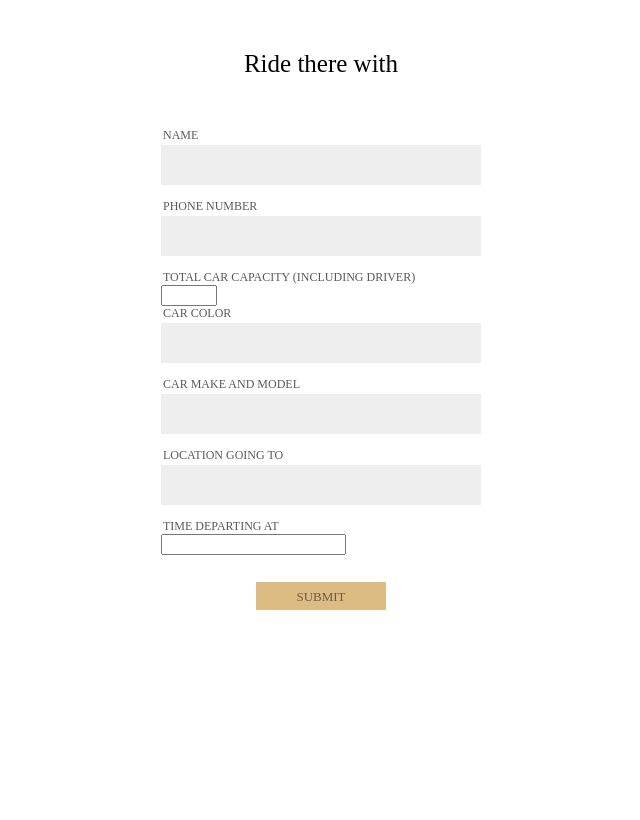
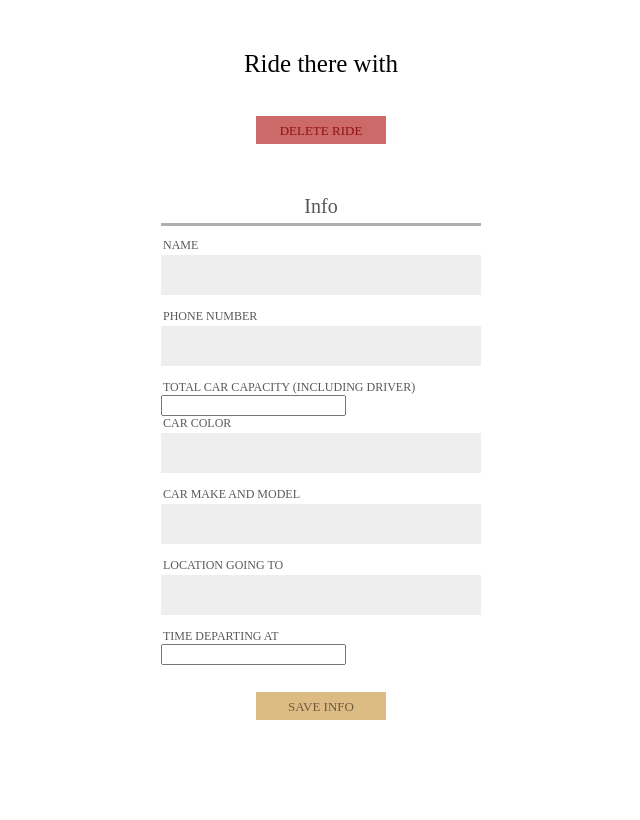
Before and after one commit to nikrdc/motorpool, a Flask app: template templates/driver.html in a window 1280 px wide. Shown: the whole page, without its empty margins (319-959 px from the left). Before the commit the page ends 610 px from the top, so only its background shows below. Run offline with Flask 2, Linux system fonts and the light colour scheme; the template is opened without the code that fills it: values that come from a table or form of the project are taken from there, others are empty; some libraries are stand-ins or nearby versions; some web fonts are replaced.

Commit message:
all front end complete except for date and time pickers

```diff
--- a/app.py
+++ b/app.py
@@ -82,13 +82,12 @@
     submit = SubmitField('Create')
 
 
-class DriverForm(Form):
-    name = StringField('Name', validators = [Required()])
-    phone = StringField('Phone number', validators = [Required(), Length(10)])
-    capacity = IntegerField('Total car capacity (including driver)',
-                            validators = [Required(), NumberRange(1, 10)])
-    car_color = StringField('Car color', validators = [Required()])
-    make_model = StringField('Car make and model', validators = [Required()])
+class PersonForm(Form):
+    name = StringField('Name')
+    phone = StringField('Phone number')
+    capacity = IntegerField('Total car capacity (including driver)')
+    car_color = StringField('Car color')
+    make_model = StringField('Car make and model')
 
     directions = SelectMultipleField(
         'Which direction(s) are you travelling in?',
@@ -104,12 +103,7 @@
     going_at = DateTimeField('Time departing at')
 
     submit = SubmitField('Submit')
-
-
-class RiderForm(Form):
-    name = StringField('Name', validators = [Required()])
-    phone = StringField('Phone number', validators = [Required(), Length(10)])
-    submit = SubmitField('Submit')
+    save = SubmitField('Save info')
 
 
 # Helpers
@@ -194,12 +188,14 @@
         return redirect(url_for('index'))
 
 
+#AHHAHAHJASHFJHASHSAHAHHAHHA
+
 @app.route('/<event_token>/<driver_id>', methods = ['GET', 'POST'])
 def show_driver(event_token, driver_id):
     event = Event.query.get(find(event_token))
     driver = Driver.query.get(driver_id)
     if driver in event.drivers:
-        form = DriverForm(obj = driver, leaving_from = driver.location,
+        form = PersonForm(obj = driver, leaving_from = driver.location,
                           leaving_at = driver.datetime,
                           going_to = driver.location,
                           going_at = driver.datetime)
@@ -227,7 +223,7 @@
 @app.route('/<event_token>/add', methods = ['GET', 'POST'])
 def add_driver(event_token):
     if find(event_token):
-        form = DriverForm()
+        form = PersonForm()
         event = Event.query.get(find(event_token))
         if form.validate_on_submit():
             directions = form.directions.data
@@ -248,6 +244,8 @@
     else:
         abort(404)
 
+#AHHAHAHJASHFJHASHSAHAHHAHHA
+
 
 @app.route('/<event_token>/<driver_id>/add', methods = ['GET', 'POST'])
 def add_rider(event_token, driver_id):
@@ -255,7 +253,7 @@
     driver = Driver.query.get(driver_id)
     if driver in event.drivers:
         if len(driver.riders.all()) < driver.capacity - 1:
-            form = RiderForm()
+            form = PersonForm()
             if form.validate_on_submit():
                 rider = Rider(name = form.name.data,
                               phone = form.phone.data,
--- a/static/style.css
+++ b/static/style.css
@@ -105,7 +105,6 @@
 
 .driver_name {
     font-family: 'Whitney-Medium';
-    padding: 0 3px;
     font-size: 18px;
     padding: 10px 0 0 10px;
 }
@@ -215,7 +214,7 @@
     width: 130px;
 }
 
-#submit, #driver_button {
+#submit, #driver_button, #save {
     background-color: #ddbc83;
     border: none;
     width: 130px;
@@ -226,7 +225,7 @@
     font-size: 13px;
 }
 
-#submit:hover, #driver_button:hover {
+#submit:hover, #driver_button:hover, #save:hover {
     outline: 3px solid #6d5a43;
     -webkit-transition: all 0.2s;
     -moz-transition: all 0.2s;
@@ -277,10 +276,6 @@
 
 #directions li {
     margin: 5px 0;
-}
-
-.new_item {
-    margin: 30px auto 0 auto;
 }
 
 
@@ -340,3 +335,81 @@
     color: #2064c7;
     font-size: 18px;
 }
+
+
+/* Driver and rider */
+
+#join_driver_card {
+    margin: 50px auto 0 auto;
+}
+
+#driver_title {
+    margin: 0 0 30px 0;
+}
+
+#driver_riders, #driver_info {
+    width: 320px;
+    margin: 0 auto;
+}
+
+#driver_info {
+    margin: 50px auto 0 auto;
+}
+
+#driver_info .form {
+    margin: 0 0 0 0;
+}
+
+.rider_card {
+    background-color: #eee;
+    padding: 12px;
+    margin: 0 0 10px 0;
+    color: #393939;
+    -webkit-transition: all 0.2s;
+    -moz-transition: all 0.2s;
+    -ms-transition: all 0.2s;
+    -o-transition: all 0.2s;
+    transition: all 0.2s;
+}
+
+.rider_name {
+    font-family: 'Whitney-Medium';
+    font-size: 18px;
+    margin: 0 0 10px 0;
+}
+
+.rider_phone {
+    font-family: 'WhitneyBook';
+    font-size: 16px;
+}
+
+.delete_rider {
+    width: 30px;
+    height: 30px;
+    float: right;
+    margin: -40px 5px 0 0;
+}
+
+#delete_button {
+    background-color: #cc6969;
+    border: none;
+    width: 130px;
+    padding: 7px 0 5px 0;
+    text-transform: uppercase;
+    font-family: 'WhitneySemibold';
+    color: #911313;
+    font-size: 13px;
+    text-align: center;
+    margin: 38px auto 51px auto;
+}
+
+#delete_button:hover {
+    outline: 3px solid #911313;
+    -webkit-transition: all 0.2s;
+    -moz-transition: all 0.2s;
+    -ms-transition: all 0.2s;
+    -o-transition: all 0.2s;
+    transition: all 0.2s;
+    cursor: pointer;
+    text-align: center;
+}
--- a/templates/add_rider.html
+++ b/templates/add_rider.html
@@ -3,9 +3,8 @@
 {% block body %}
 <div class="title">Join this ride</div>
 
-<div class="new_item">
 <a href="{{ url_for('show_driver', event_token = event_token, driver_id = driver.id, _external=True) }}">
-        <div class="driver_card">
+    <div class="driver_card" id="join_driver_card">
         <div class="the_choice_driver">
             <div class="driver_name">{{ driver.name }}</div>
             <div class="linebreak"></div>
@@ -39,5 +38,4 @@
     {{ form.phone() }}<br>
     <div class="submit_button">{{ form.submit() }}</div>
 </form>
-</div>
 {% endblock %}
--- a/templates/driver.html
+++ b/templates/driver.html
@@ -1,8 +1,39 @@
 {% extends "base.html" %}
 {% block title %}Ride there with {{ driver.name }}{% endblock %}
 {% block body %}
-<div class="title">Ride there with {{ driver.name }}</div>
+<script>
+    $(document).ready(function() {
+        $('.delete_rider').hover(function() {
+            $(this.parentNode.parentNode).css("background-color","#cc6969");
+            $(this.parentNode.parentNode).css("color","#911313");
+            $(this).attr('src', "/static/img/close_red.png");
+        } ,function() {
+            $(this.parentNode.parentNode).css("background-color","#eee");
+            $(this.parentNode.parentNode).css("color","#393939");
+            $(this).attr('src', "/static/img/close_grey.png");
+        });
+    });
+</script>
 
+<div class="title" id="driver_title">Ride there with {{ driver.name }}</div>
+
+<a href="{{ url_for('add_driver', event_token = event_token, _external=True) }}"><div id="delete_button">Delete ride</div></a>
+
+{% if driver.riders.all() %}
+    <div id="driver_riders">
+        <div class="header">Current riders</div>
+        {% for rider in driver.riders.all() %}
+            <div class="rider_card">
+                <div class="rider_name">{{ rider.name }}</div>
+                <div class="rider_phone">{{ rider.phone }}</div>
+                <a href="{{ url_for('add_rider', event_token = event_token, driver_id = driver.id, _external=True) }}"><img class="delete_rider" src="/static/img/close_grey.png"></a>
+            </div>
+        {% endfor %}
+    </div>
+{% endif %}
+
+<div id="driver_info">
+    <div class="header">Info</div>
     <form method="POST" class="form" class="new_item">
         {{ form.csrf_token }}
         {{ form.name.label }}<br>
@@ -26,6 +57,7 @@
             {{ form.going_at.label }}<br>
             {{ form.going_at() }}<br>
         {% endif %}
-    <div class="submit_button">{{ form.submit() }}</div>
+        <div class="submit_button">{{ form.save() }}</div>
     </form>
+</div>
 {% endblock %}
```
Also changed, not shown: static/img/close_grey.png (added), static/img/close_red.png (added), templates/event.html (indentation only), templates/index.html (indentation only). Lines whose indentation alone changed are shown as unchanged.
